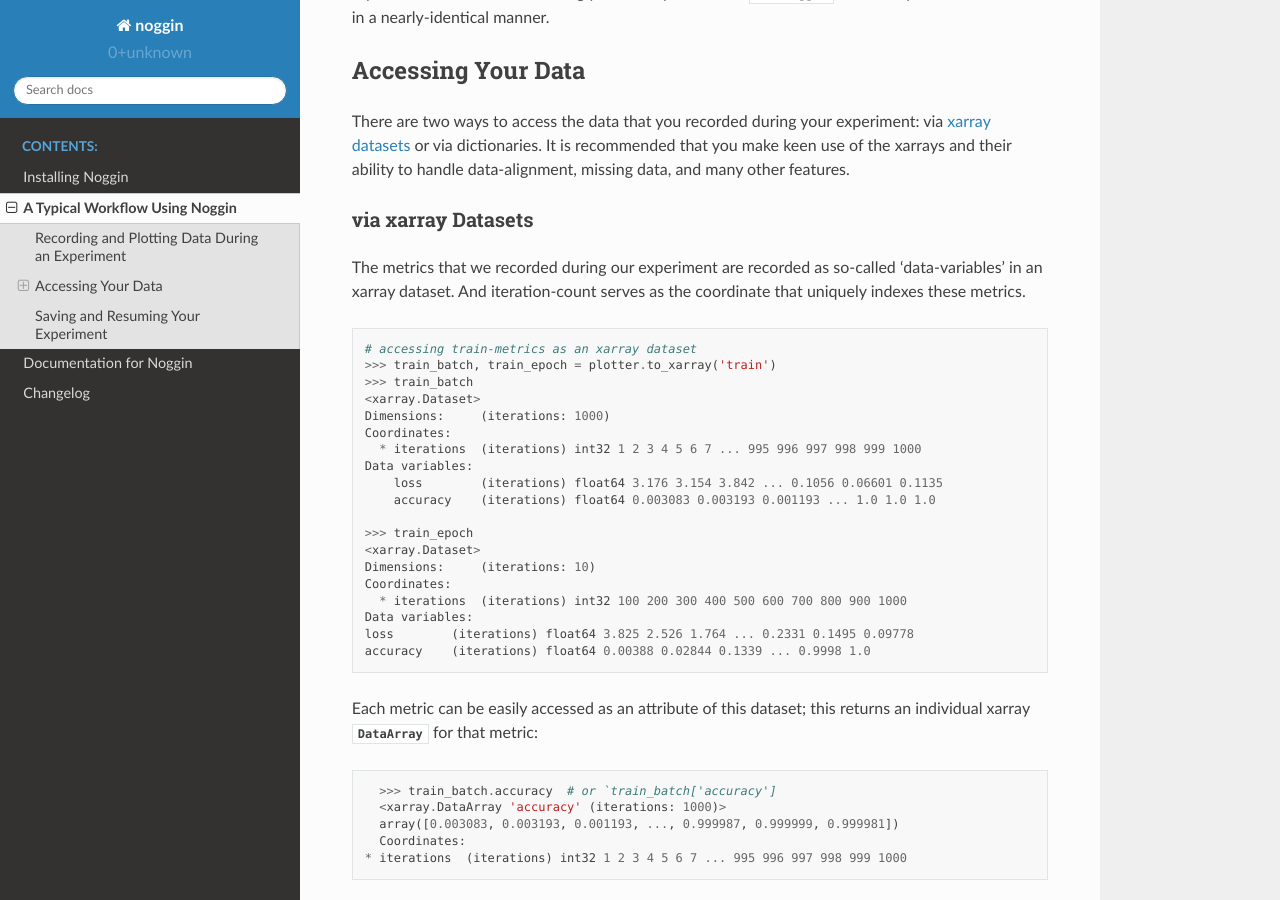
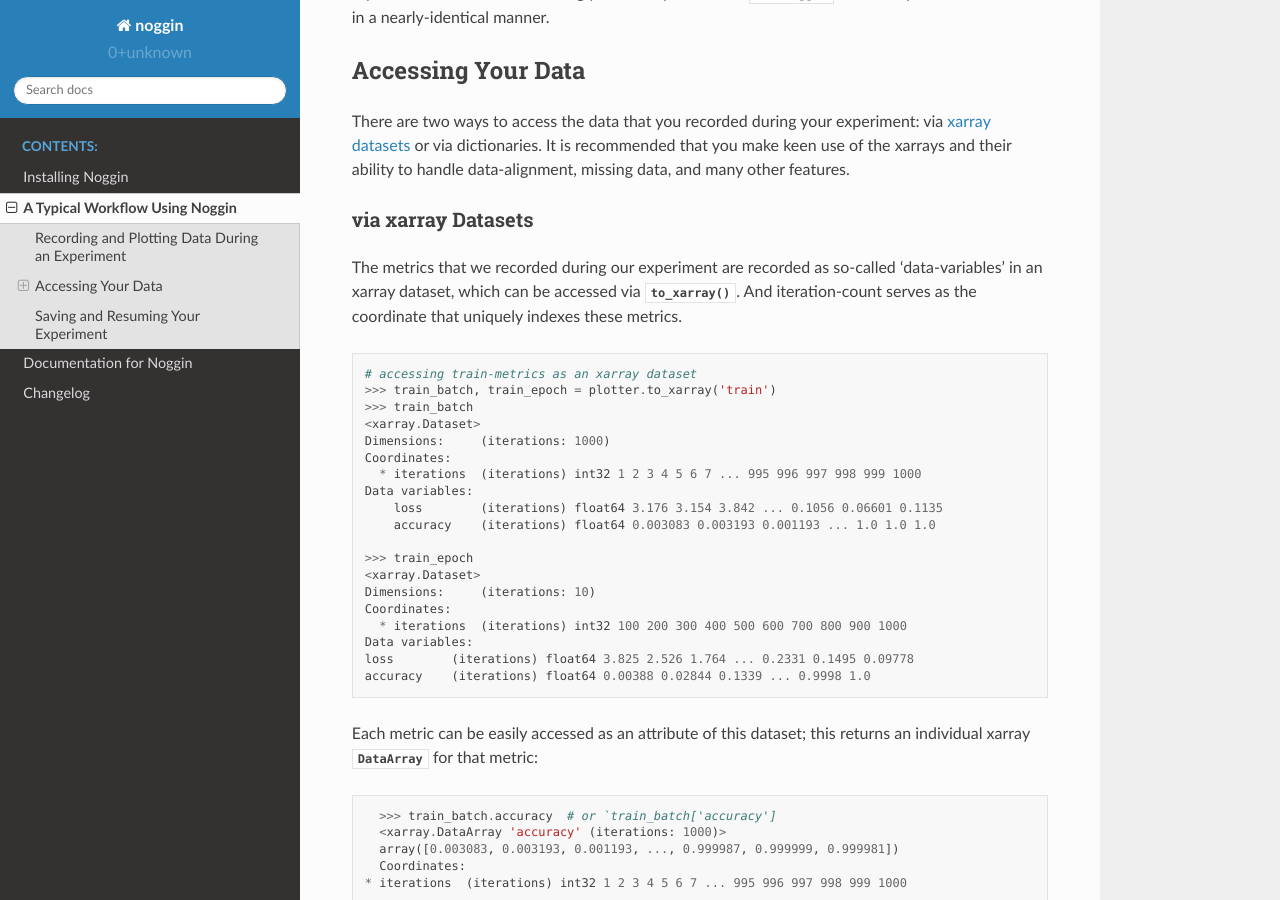
Before and after one commit to rsokl/noggin, a Sphinx documentation site: the page built from docs/source/workflow.rst, in a window 1280 px wide and 900 px high, scrolled down 3707 px. Built offline with Sphinx 7.4.7 and the Read the Docs theme 2.0.0, drawn with Linux system fonts in a browser that asks for light colours.

Commit message:
fix bad sphinx

```diff
--- a/docs/source/workflow.rst
+++ b/docs/source/workflow.rst
@@ -104,7 +104,7 @@
 
 via xarray Datasets
 -------------------
-The metrics that we recorded during our experiment are recorded as so-called 'data-variables' in an xarray dataset. And iteration-count serves as the coordinate that uniquely indexes these metrics.
+The metrics that we recorded during our experiment are recorded as so-called 'data-variables' in an xarray dataset, which can be accessed via :func:`~noggin.plotter.LivePlot.to_xarray`. And iteration-count serves as the coordinate that uniquely indexes these metrics.
 
 .. code:: python
 
@@ -179,7 +179,7 @@
         pickle.dump(plotter.to_dict(), f, protocol=-1)
 
 We can now easily load out pickled plotter and recreate our plot as we left it via
-:class:`~noggin.plotter.LivePlot.from_dict`
+:func:`~noggin.plotter.LivePlot.from_dict`
 
 .. code::
 
```
